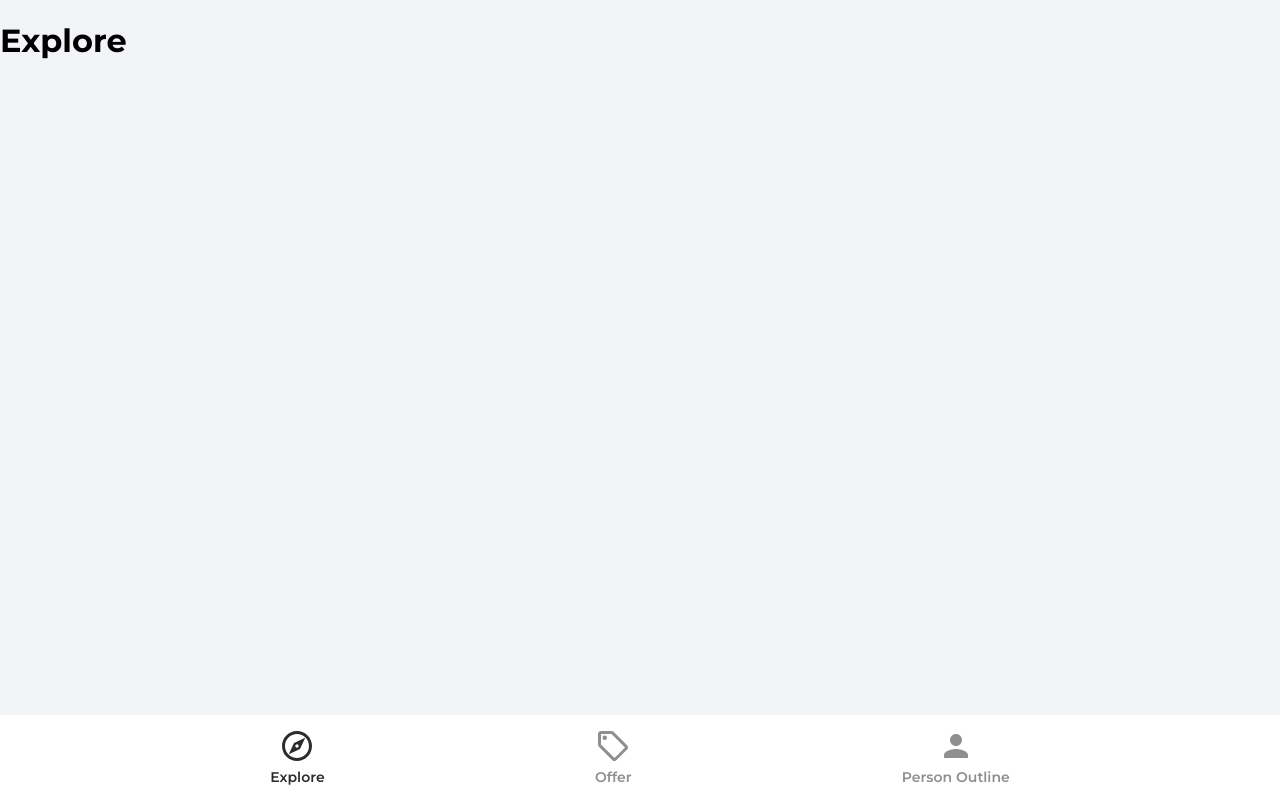
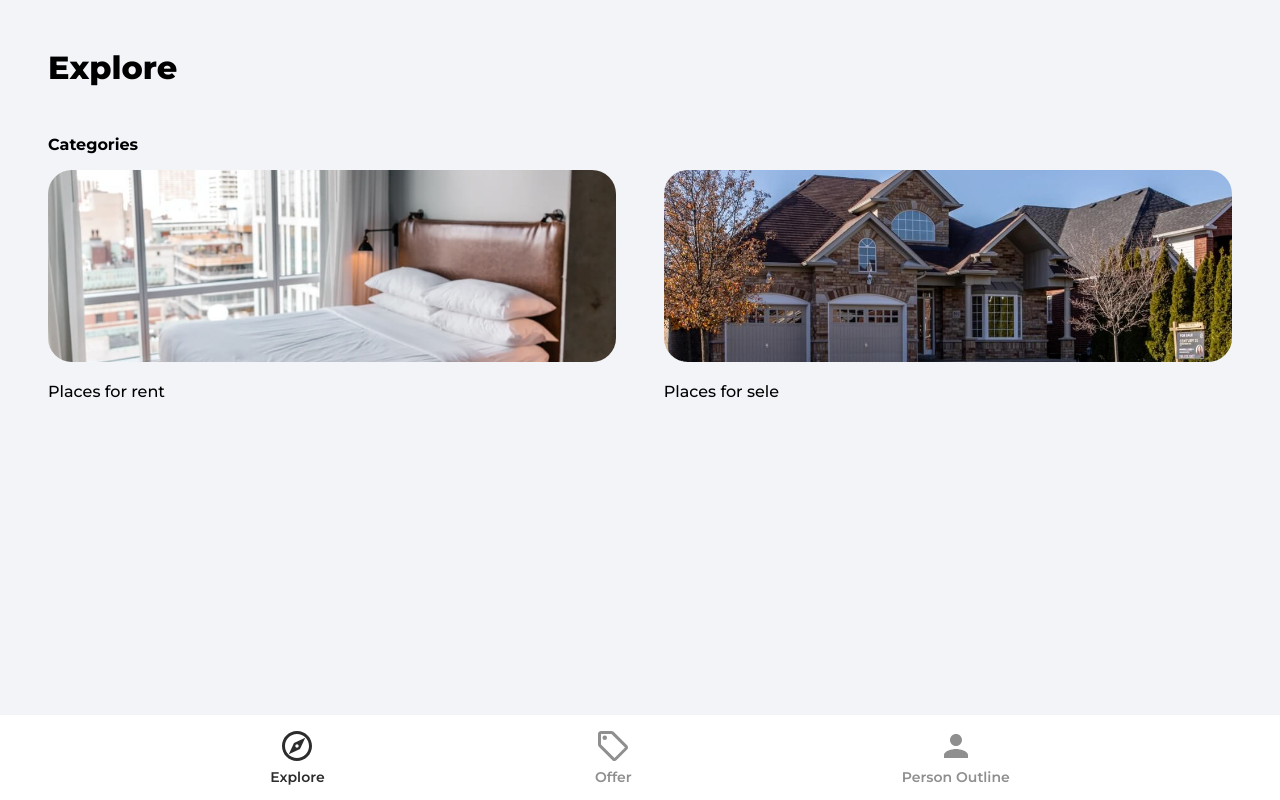
Before and after one commit to bilalkhan891/house-market-place, a React (Create React App) app: page / in a window 1280 px wide. Built offline with nearby package versions, Linux system fonts and the light colour scheme; no server answers.

Commit message:
working on explore page, added Category Page

```diff
--- a/src/App.js
+++ b/src/App.js
@@ -9,6 +9,7 @@ import Signup from "./pages/Signup";
 import Navbar from "./components/Navbar";
 import { ToastContainer } from "react-toastify";
 import "react-toastify/dist/ReactToastify.css";
+import Category from "./pages/Category";
 
 function App() {
   return (
@@ -17,6 +18,7 @@ function App() {
         <Routes>
           <Route path="/" element={<Explore />} />
           <Route path="/offers" element={<Offers />} />
+          <Route path="/category/:categoryName" element={<Category />} />
           <Route path="/profile" element={<PrivateRoute />}>
             <Route path="/profile" element={<Profile />} />
           </Route>
--- /dev/null
+++ b/src/pages/Category.jsx
@@ -0,0 +1,9 @@
+import React from 'react'
+
+const Category = () => {
+  return (
+    <div>Category</div>
+  )
+}
+
+export default Category
--- a/src/pages/Explore.jsx
+++ b/src/pages/Explore.jsx
@@ -1,9 +1,29 @@
-import React from "react";
+import {Link} from 'react-router-dom'
+import rentCategoryImage from "../assets/jpg/rentCategoryImage.jpg"
+import sellCategoryImage from "../assets/jpg/sellCategoryImage.jpg"
 
 function Explore() {
   return (
-    <div>
-      <h1>Explore</h1>
+    <div className="explore">
+      <header>
+        <p className="pageHeader">Explore</p>
+      </header>
+
+      <main>
+        {/* Slider */}
+
+        <p className="exploreCategoryHeading">Categories</p>
+        <div className="exploreCategories">
+          <Link to="/category/rent">
+            <img src={rentCategoryImage} alt="rent" className="exploreCategoryImg" />
+            <p className="exploreCategoryName">Places for rent</p>
+          </Link>
+          <Link to="/category/sell">
+            <img src={sellCategoryImage} alt="sell" className="exploreCategoryImg" />
+            <p className="exploreCategoryName">Places for sele</p>
+          </Link>
+        </div>
+      </main>
     </div>
   );
 }
```
